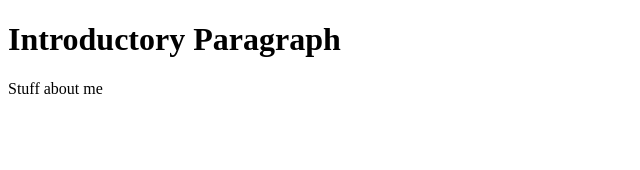
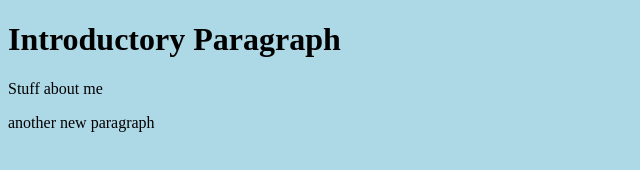
Before and after one commit to Lyss-S-Dev/Lyss-S-Dev.github.io, a plain HTML site: page index.html in a window 1280 px wide. Shown: the whole page, without its empty margins (0-640 px from the left). Drawn offline with Linux system fonts and the light colour scheme.

Commit message:
Linked the style sheet
made it more noticeable too

```diff
--- a/index.html
+++ b/index.html
@@ -1,13 +1,14 @@
 <!DOCTYPE html>
 <html  lang="en">
 <head>
-<title>Title of Page</title>
+    <link rel = "stylesheet" href="page%20style.css">
+<title>Lyssia Sproston</title>
 </head>
 
 <body>
 
 <h1> Introductory Paragraph </h1>
 <p> Stuff about me </p>
-
+<p> another new paragraph </p>
 </body>
 </html>
--- a/page style.css
+++ b/page style.css
@@ -1,3 +1,3 @@
 body {
-    background-color: azure;
+    background-color: lightblue;
 }
```
Also changed, not shown: 1 other file.
